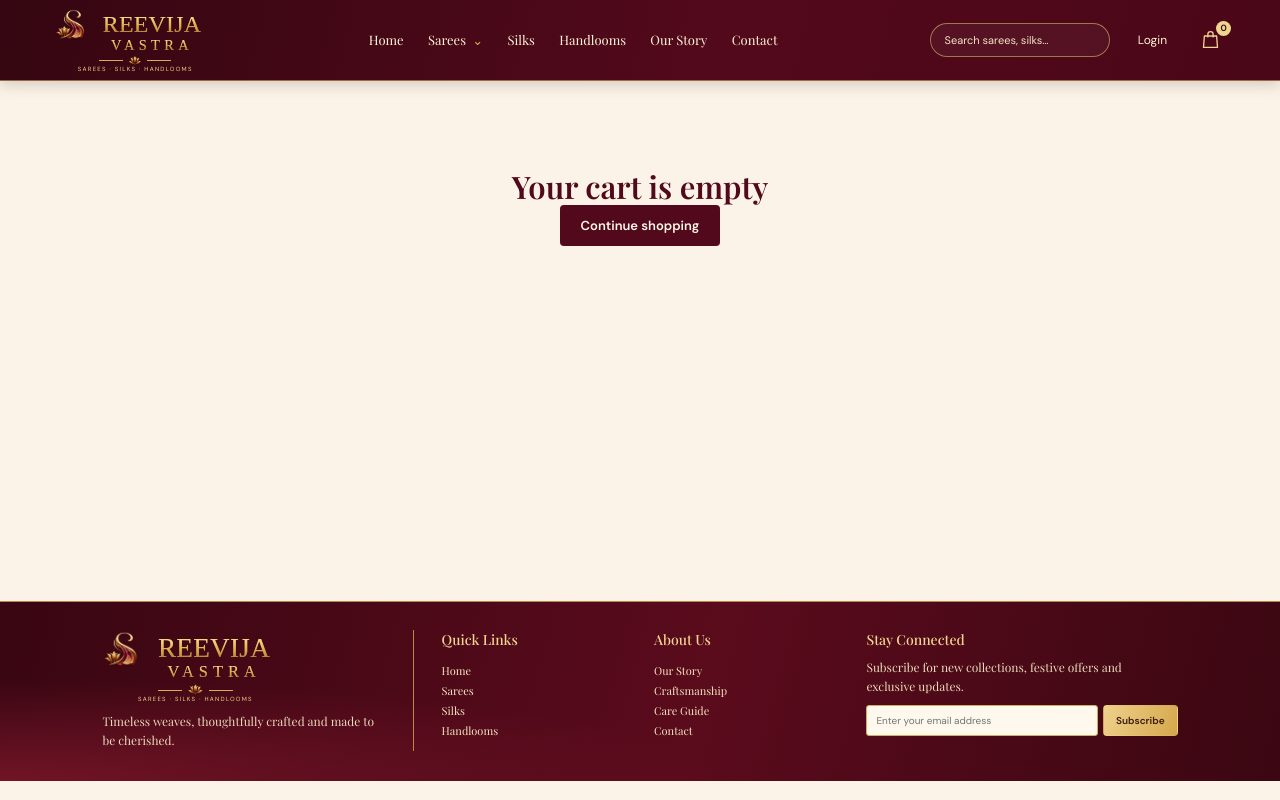
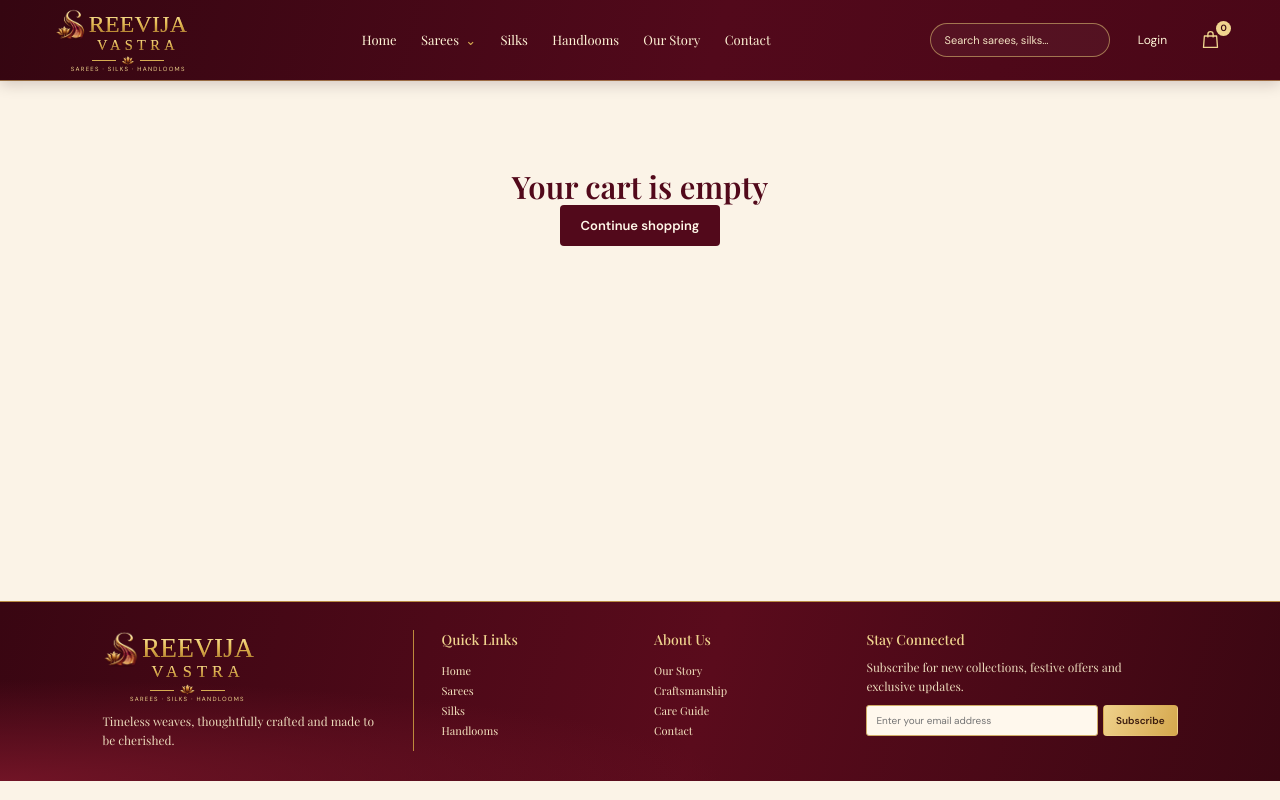
Before and after one commit to DC0598/sreevija_Project, a Django app: page /cart/ in a window 1280 px wide. Run offline with Django 5.2, Linux system fonts and the light colour scheme.

Commit message:
Tighten spacing in integrated brand mark
Co-authored-by: Copilot <223556219+Copilot@users.noreply.github.com>

```diff
--- a/public/static/styles.css
+++ b/public/static/styles.css
@@ -44,7 +44,7 @@ main { min-height: 65vh; }
 .logo-copy { display: flex; flex-direction: column; align-items: center; line-height: 1; }
 .brand-name-lockup { display: flex; align-items: flex-start; gap: 0; }
 .brand-emblem { width: 33px; flex: 0 0 auto; object-fit: contain; }
-.brand-wordmark { display: block; width: 130px; height: auto; }
+.brand-wordmark { display: block; width: 130px; height: auto; margin-left: -14px; }
 .brand-flourish { display: flex; width: 100%; height: 12px; align-items: center; justify-content: center; gap: 4px; margin-top: -2px; }
 .brand-flourish::before, .brand-flourish::after { width: 24px; height: 1px; background: var(--gold); content: ""; }
 .brand-flourish img { width: 16px; height: 12px; object-fit: contain; }
@@ -304,7 +304,7 @@ main { min-height: 65vh; }
 .footer-brand { padding-right: 22px; border-right: 1px solid #bd8a3c; }
 .footer .logo { margin-bottom: 10px; }
 .footer .brand-emblem { width: 38px; }
-.footer .brand-wordmark { width: 148px; }
+.footer .brand-wordmark { width: 148px; margin-left: -16px; }
 .footer .brand-flourish { height: 14px; }
 .footer .brand-flourish img { width: 19px; height: 14px; }
 .footer .logo-copy small { font-size: 6px; }
--- a/templates/shop/base.html
+++ b/templates/shop/base.html
@@ -10,7 +10,7 @@
   <link rel="preconnect" href="https://fonts.googleapis.com">
   <link rel="preconnect" href="https://images.unsplash.com">
   <link href="https://fonts.googleapis.com/css2?family=DM+Sans:wght@400;500;600;700&family=Playfair+Display:wght@400;500;600;700&display=swap" rel="stylesheet">
-  <link rel="stylesheet" href="{% static 'styles.css' %}">
+  <link rel="stylesheet" href="{% static 'styles.css' %}?v=2">
 </head>
 <body>
   <header class="header">
```
